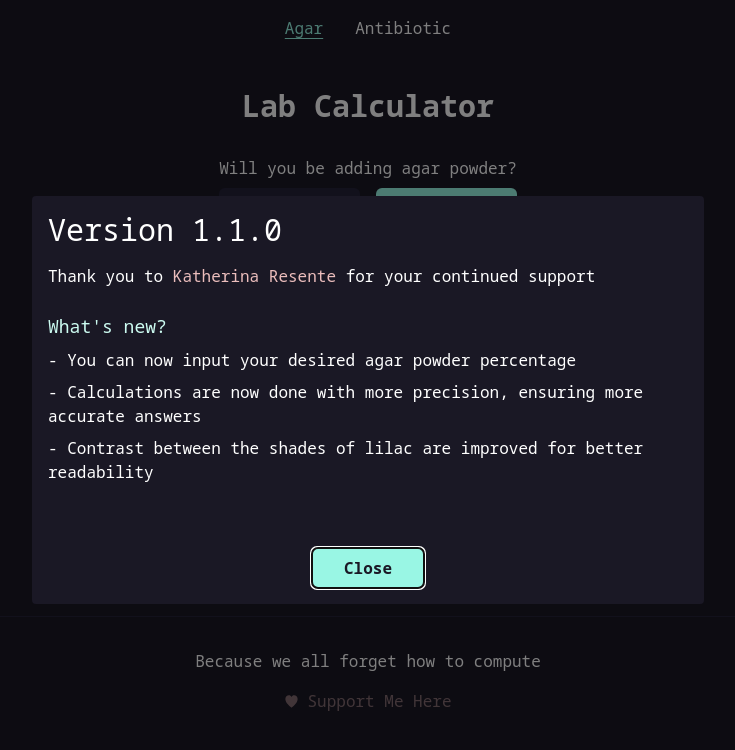
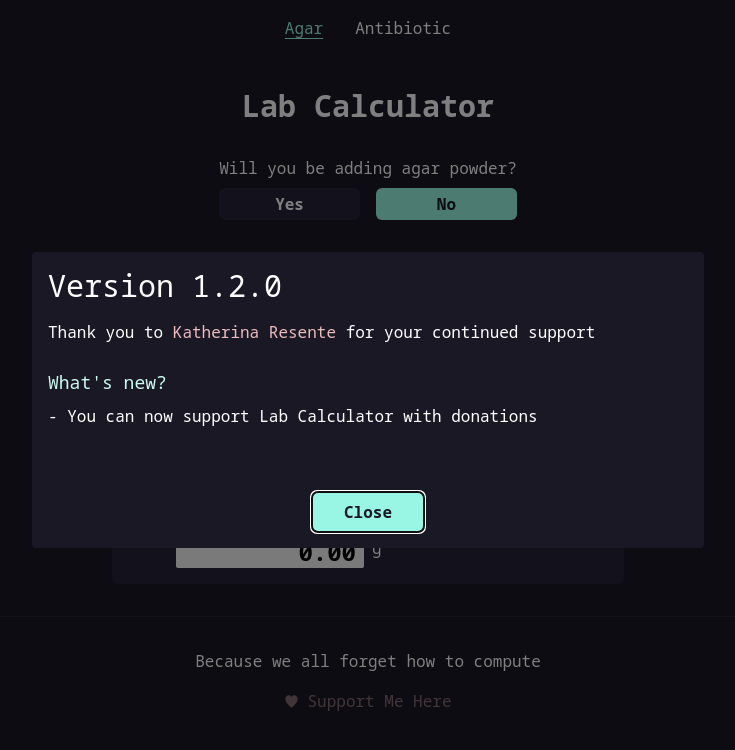
Before and after one commit to JNer1/lab-calculator, a Next.js app: page / in a window 1280 px wide. Shown: the top 750 px of the page, without its empty margins (272-1007 px from the left). Built offline with nearby package versions, Linux system fonts and the light colour scheme.

Commit message:
chore: bump app version

```diff
--- a/package.json
+++ b/package.json
@@ -1,6 +1,6 @@
 {
   "name": "lab-calculator",
-  "version": "1.1.0",
+  "version": "1.2.0",
   "private": true,
   "scripts": {
     "dev": "next dev",
--- a/releaseNotes.ts
+++ b/releaseNotes.ts
@@ -1,4 +1,8 @@
 export const releaseNotes = [
+  {
+    version: "1.2.0",
+    features: ["You can now support Lab Calculator with donations"],
+  },
   {
     version: "1.1.0",
     features: [
```
